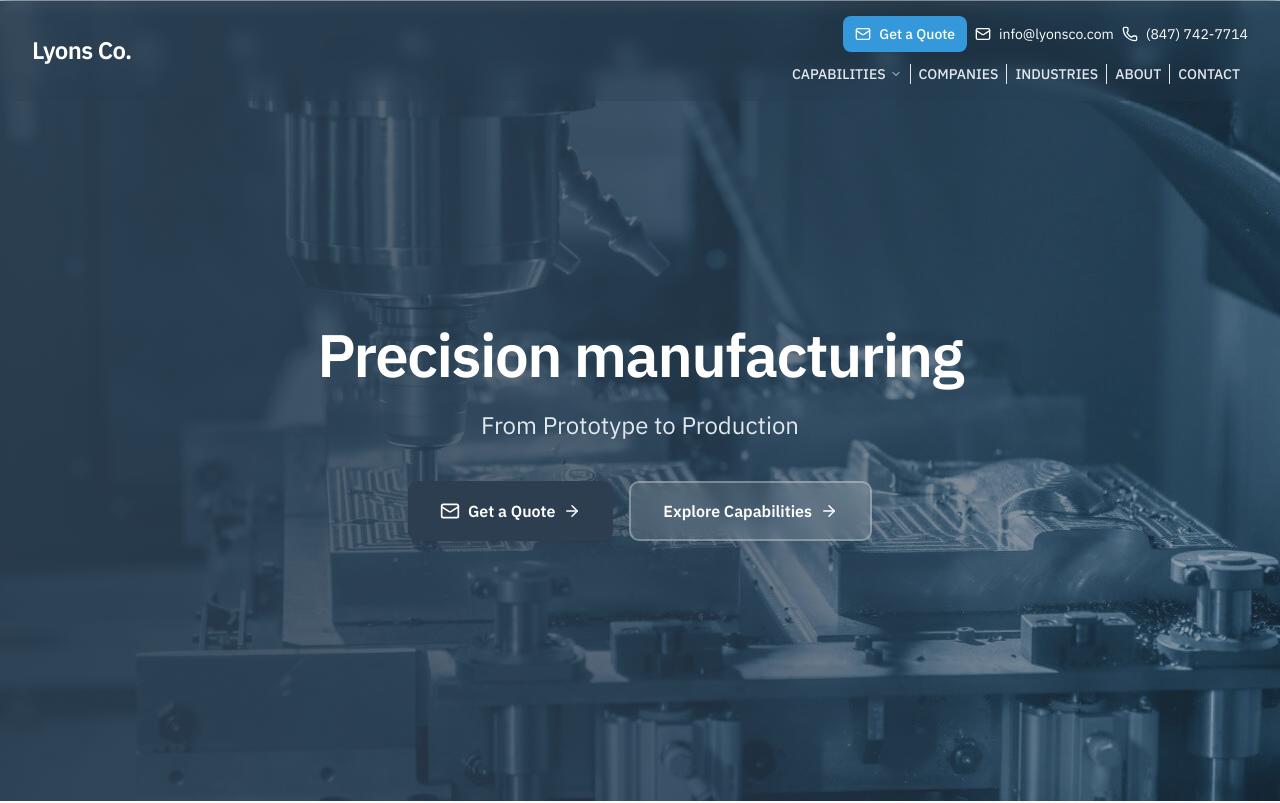
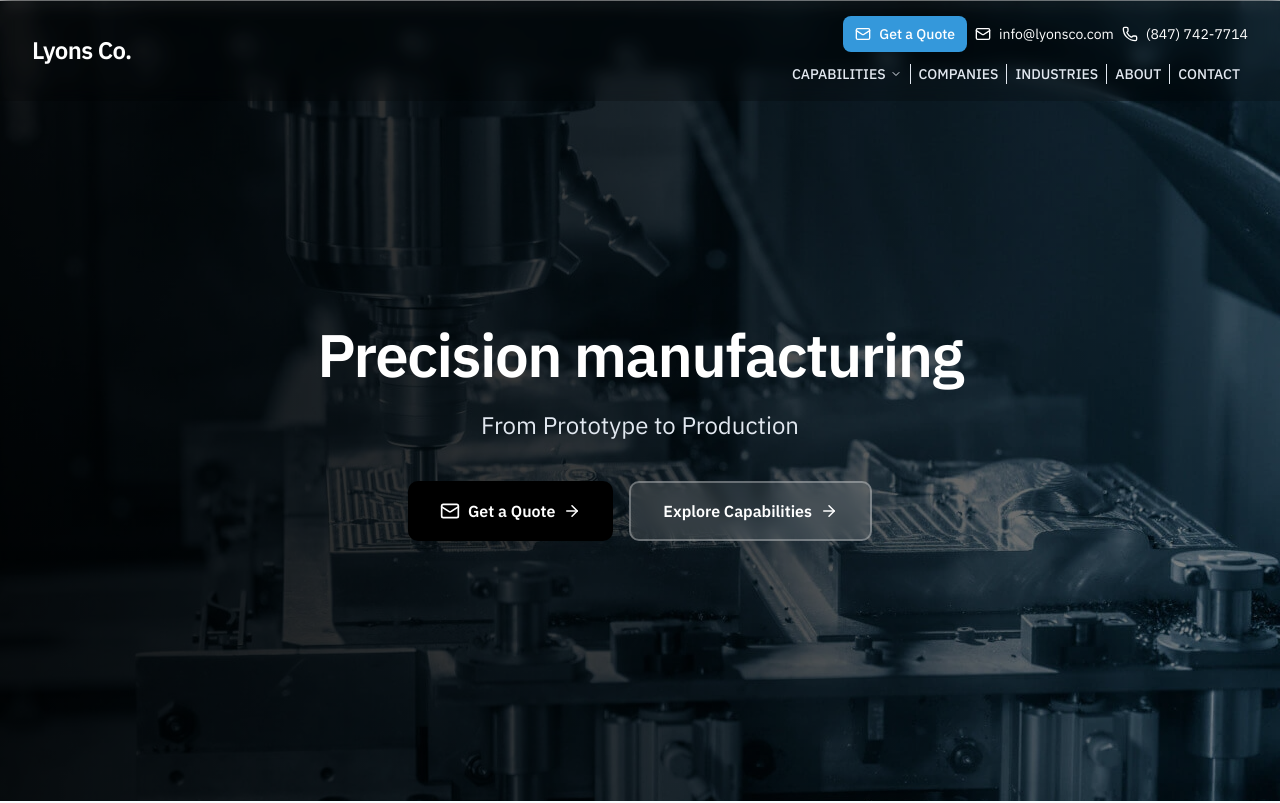
Before and after one commit to Dayropo/lyonsco, a Next.js app: page / in a window 1280 px wide. Shown: the top 803 px of the page. Built offline with nearby package versions, Linux system fonts and the light colour scheme.

Commit message:
change color palette

```diff
--- a/app/globals.css
+++ b/app/globals.css
@@ -45,14 +45,14 @@
 
 :root {
   --radius: 0.625rem;
-  /* Blue/Gray Professional Palette */
+  /* Blue/Gray Professional Palette with Black Primary */
   --background: #FFFFFF;
   --foreground: #1E293B;
   --card: #FFFFFF;
   --card-foreground: #1E293B;
   --popover: #FFFFFF;
   --popover-foreground: #1E293B;
-  --primary: #2C3E50;
+  --primary: #000000;
   --primary-foreground: #FFFFFF;
   --secondary: #3498DB;
   --secondary-foreground: #FFFFFF;
@@ -63,15 +63,15 @@
   --destructive: #DC2626;
   --border: #E2E8F0;
   --input: #E2E8F0;
-  --ring: #2C3E50;
-  --chart-1: #2C3E50;
+  --ring: #000000;
+  --chart-1: #000000;
   --chart-2: #0EA5E9;
   --chart-3: #64748B;
   --chart-4: #94A3B8;
   --chart-5: #CBD5E1;
   --sidebar: #F8FAFC;
   --sidebar-foreground: #1E293B;
-  --sidebar-primary: #2C3E50;
+  --sidebar-primary: #000000;
   --sidebar-primary-foreground: #FFFFFF;
   --sidebar-accent: #3498DB;
   --sidebar-accent-foreground: #FFFFFF;
@@ -86,8 +86,8 @@
   --card-foreground: #F1F5F9;
   --popover: #1E293B;
   --popover-foreground: #F1F5F9;
-  --primary: #60A5FA;
-  --primary-foreground: #0F172A;
+  --primary: #000000;
+  --primary-foreground: #FFFFFF;
   --secondary: #334155;
   --secondary-foreground: #F1F5F9;
   --muted: #1E293B;
@@ -97,16 +97,16 @@
   --destructive: #EF4444;
   --border: #334155;
   --input: #334155;
-  --ring: #60A5FA;
-  --chart-1: #60A5FA;
+  --ring: #000000;
+  --chart-1: #000000;
   --chart-2: #38BDF8;
   --chart-3: #94A3B8;
   --chart-4: #64748B;
   --chart-5: #475569;
   --sidebar: #1E293B;
   --sidebar-foreground: #F1F5F9;
-  --sidebar-primary: #60A5FA;
-  --sidebar-primary-foreground: #0F172A;
+  --sidebar-primary: #000000;
+  --sidebar-primary-foreground: #FFFFFF;
   --sidebar-accent: #334155;
   --sidebar-accent-foreground: #F1F5F9;
   --sidebar-border: #334155;
```
